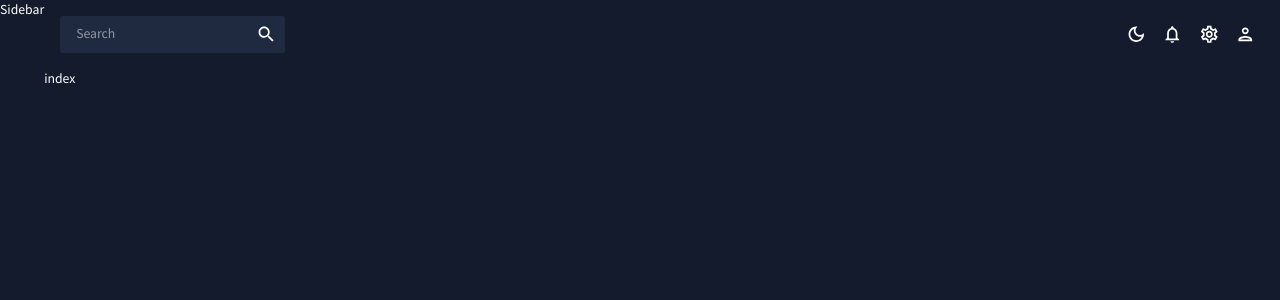
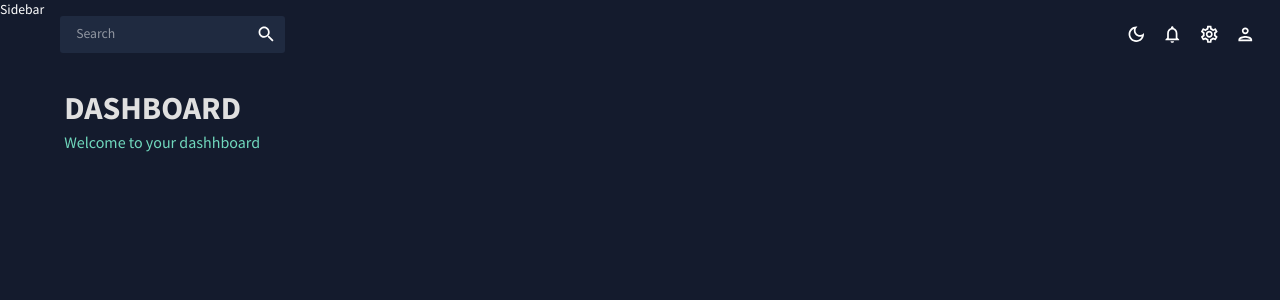
Before and after one commit to NCain24/dashboard, a React (Create React App) app: page / in a window 1280 px wide. Shown: the top 300 px of the page. Built offline with nearby package versions, Linux system fonts and the light colour scheme.

Commit message:
Updated Dashboard component

```diff
--- a/src/scenes/dashboard/index.jsx
+++ b/src/scenes/dashboard/index.jsx
@@ -1,9 +1,15 @@
-import React from 'react'
+import React from 'react';
+import Header from '../../components/Header';
+import { Box } from '@mui/material';
 
-const index = () => {
+const Dashboard = () => {
   return (
-    <div>index</div>
-  )
-}
+    <Box m="20px">
+      <Box display='flex' justifyContent='space-between' alignItems='center'>
+        <Header title="DASHBOARD" subtitle="Welcome to your dashhboard" />
+      </Box>
+    </Box>
+  );
+};
 
-export default index
+export default Dashboard;
```
